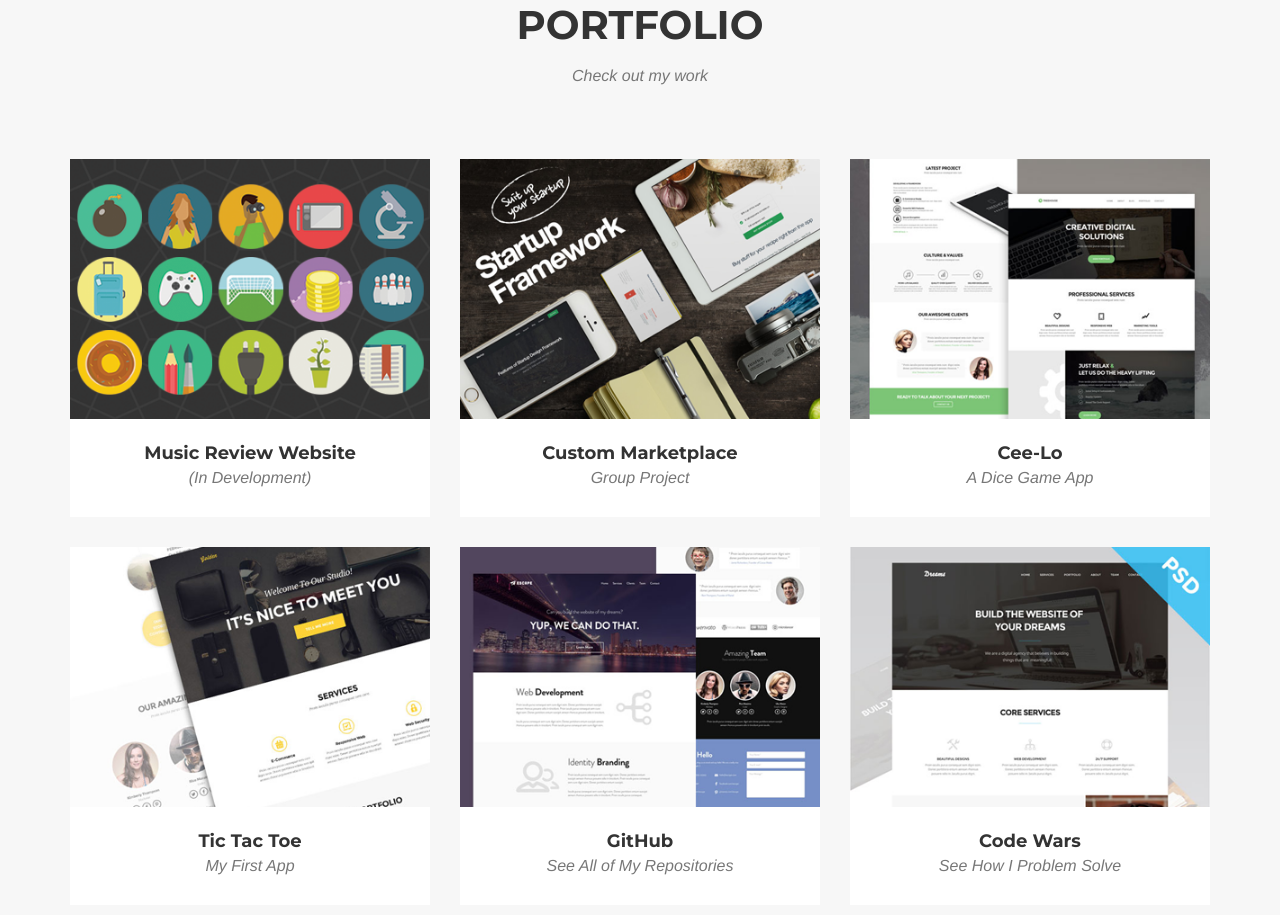
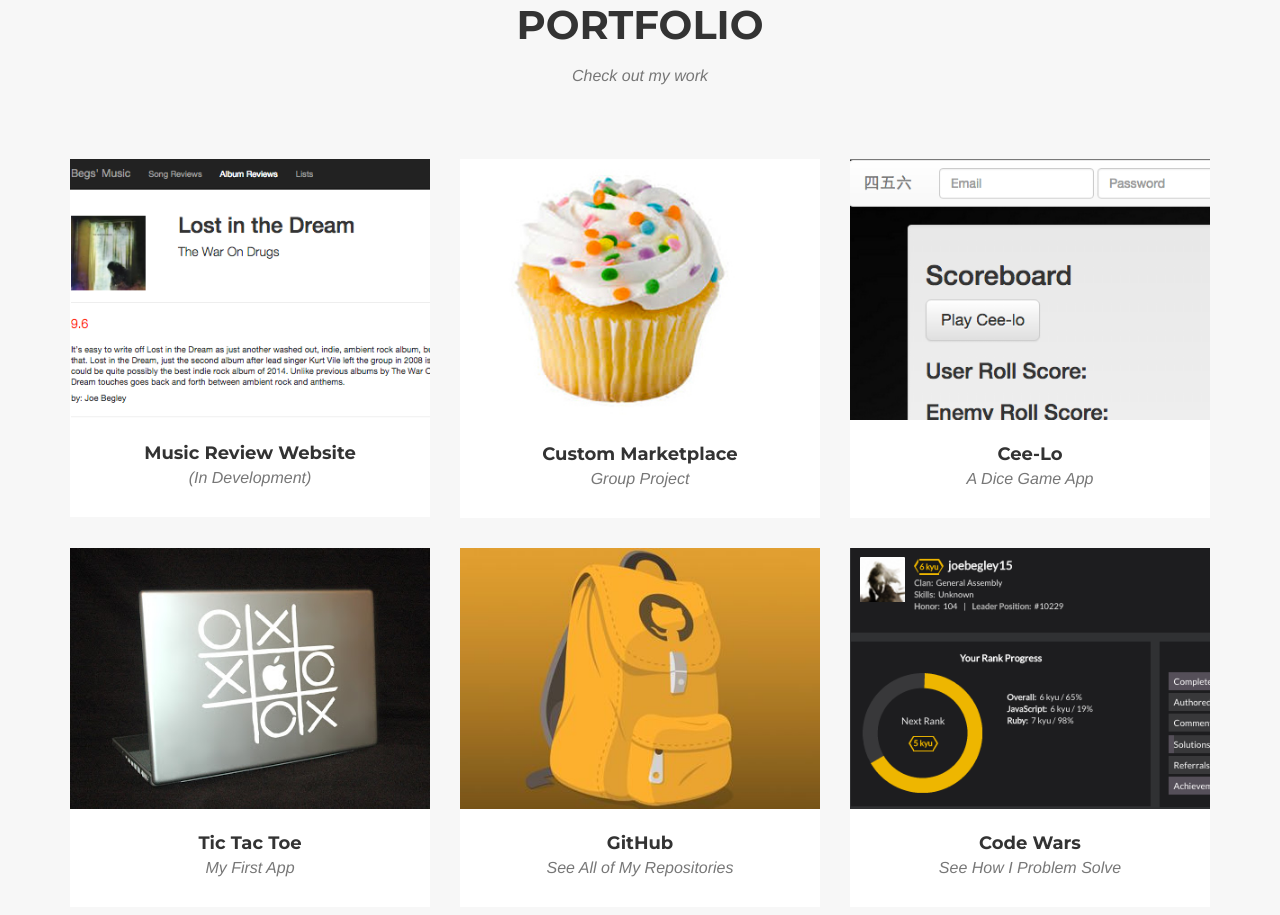
Before and after one commit to joebegley15/About, a plain HTML site: page index.html in a window 1280 px wide. Shown: the part 1656-2571 px from the top of the page. Drawn offline with nearby package versions, Linux system fonts and the light colour scheme; a web font is replaced by a local one.

Commit message:
Changed the portfolio icons

```diff
--- a/index.html
+++ b/index.html
@@ -137,7 +137,7 @@
                                 <i class="fa fa-plus fa-3x"></i>
                             </div>
                         </div>
-                        <img src="img/portfolio/roundicons.png" class="img-responsive" alt="">
+                        <img src="img/portfolio/Music.png" class="img-responsive" alt="">
                     </a>
                     <div class="portfolio-caption">
                         <h4>Music Review Website</h4>
@@ -151,7 +151,7 @@
                                 <i class="fa fa-plus fa-3x"></i>
                             </div>
                         </div>
-                        <img src="img/portfolio/startup-framework.png" class="img-responsive" alt="">
+                        <img src="img/portfolio/Cake.png" class="img-responsive" alt="">
                     </a>
                     <div class="portfolio-caption">
                         <h4>Custom Marketplace</h4>
@@ -165,7 +165,7 @@
                                 <i class="fa fa-plus fa-3x"></i>
                             </div>
                         </div>
-                        <img src="img/portfolio/treehouse.png" class="img-responsive" alt="">
+                        <img src="img/portfolio/Dice.png" class="img-responsive" alt="">
                     </a>
                     <div class="portfolio-caption">
                         <h4>Cee-Lo</h4>
@@ -179,7 +179,7 @@
                                 <i class="fa fa-plus fa-3x"></i>
                             </div>
                         </div>
-                        <img src="img/portfolio/golden.png" class="img-responsive" alt="">
+                        <img src="img/portfolio/Toe.png" class="img-responsive" alt="">
                     </a>
                     <div class="portfolio-caption">
                         <h4>Tic Tac Toe</h4>
@@ -193,7 +193,7 @@
                                 <i class="fa fa-plus fa-3x"></i>
                             </div>
                         </div>
-                        <img src="img/portfolio/escape.png" class="img-responsive" alt="">
+                        <img src="img/portfolio/github.png" class="img-responsive" alt="">
                     </a>
                     <div class="portfolio-caption">
                         <h4>GitHub</h4>
@@ -207,7 +207,7 @@
                                 <i class="fa fa-plus fa-3x"></i>
                             </div>
                         </div>
-                        <img src="img/portfolio/dreams.png" class="img-responsive" alt="">
+                        <img src="img/portfolio/Codewars.png" class="img-responsive" alt="">
                     </a>
                     <div class="portfolio-caption">
                         <h4>Code Wars</h4>
```
Also changed, not shown: img/portfolio/Cake.png (added), img/portfolio/Codewars.png (added), img/portfolio/Dice.png (added), img/portfolio/Music.png (added), img/portfolio/P2.png (deleted), img/portfolio/Toe.png (added), img/portfolio/dreams-preview.png (deleted), img/portfolio/dreams.png (deleted), img/portfolio/escape-preview.png (deleted), img/portfolio/escape.png (deleted), img/portfolio/github.png (added), img/portfolio/golden-preview.png (deleted), img/portfolio/golden.png (deleted), img/portfolio/roundicons-free.png (deleted), 5 more files.
